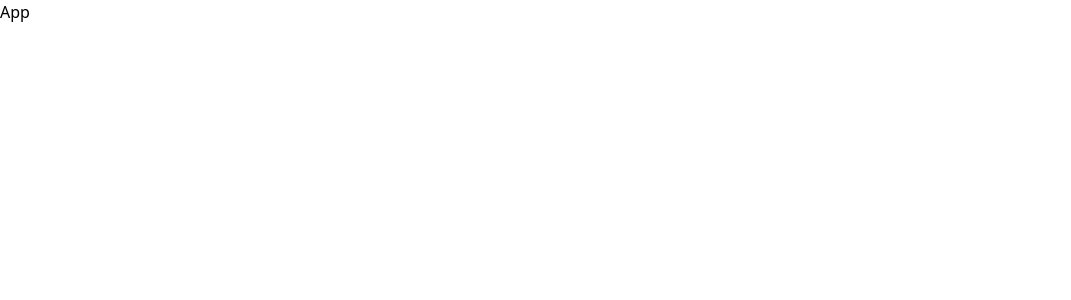
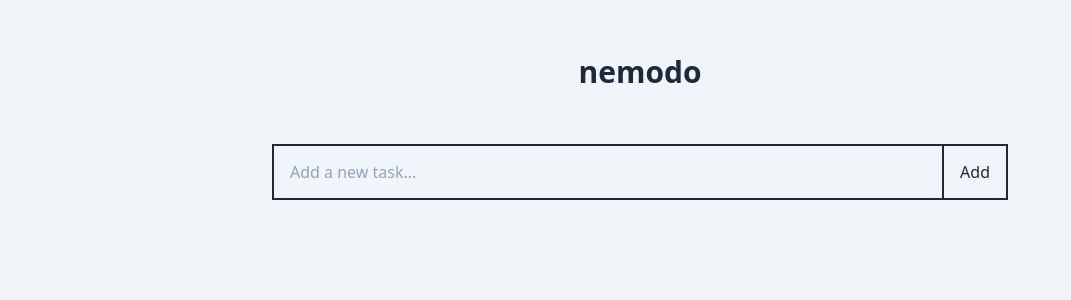
Before and after one commit to nebocoder/nemodo, a React (Vite) app: page / in a window 1280 px wide. Shown: the top 300 px of the page, without its empty margins (0-1071 px from the left). Built offline with nearby package versions, Linux system fonts and the light colour scheme; the HTML template or start-up script is replaced by a standard one.

Commit message:
feat: :sparkles: add header component

```diff
--- a/src/App.jsx
+++ b/src/App.jsx
@@ -1,5 +1,11 @@
+import Header from './Header';
+
 function App() {
-  return <div>App</div>;
+  return (
+    <div className="h-screen bg-slate-100 text-slate-800">
+      <Header />
+    </div>
+  );
 }
 
 export default App;
--- /dev/null
+++ b/src/Header.jsx
@@ -0,0 +1,18 @@
+function Header() {
+  return (
+    <div className="flex place-content-center place-items-center h-36 relative">
+      <div className="text-3xl font-bold">nemodo</div>
+      <form className="absolute h-14 -bottom-14 w-full max-w-3xl flex px-4">
+        <input
+          className="h-full flex-1 text-inherit border-y-2 border-l-2 bg-inherit border-slate-800 px-4
+          focus:outline-none placeholder:text-slate-400"
+          type="text"
+          placeholder="Add a new task..."
+        />
+        <button className="h-full px-4 border-2 border-slate-800">Add</button>
+      </form>
+    </div>
+  );
+}
+
+export default Header;
```
